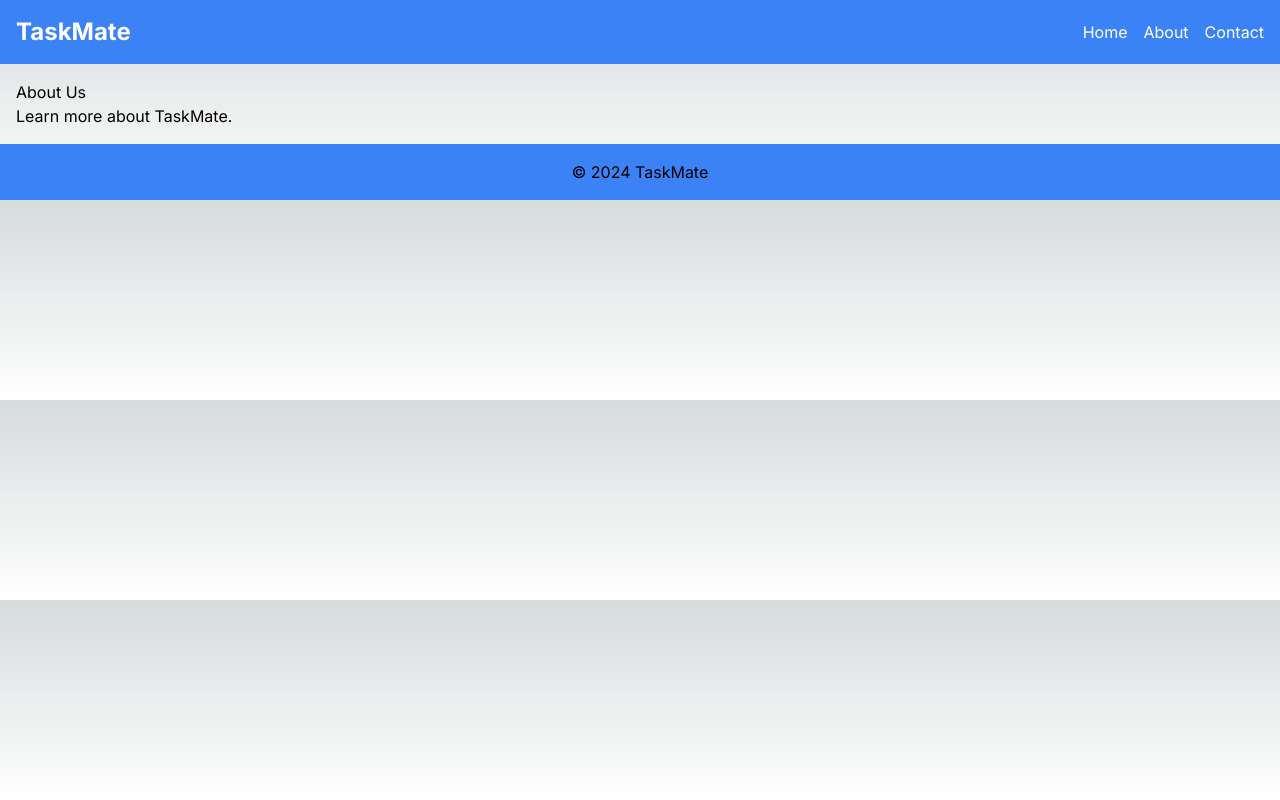
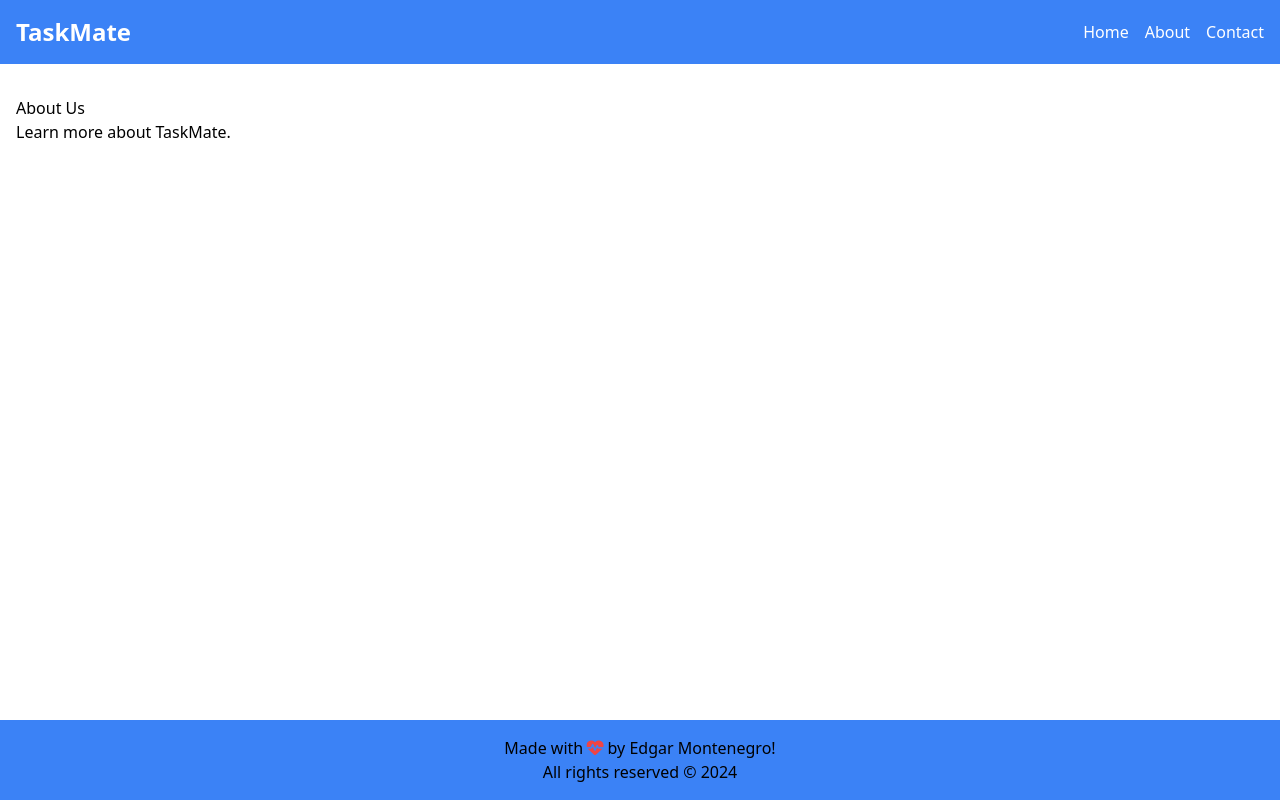
Before and after one commit to Edgarmontenegro123/task-mate, a Next.js app: page /about in a window 1280 px wide. Built offline with nearby package versions, Linux system fonts and the light colour scheme.

Commit message:
💀 Create skeleton to Home view with NavBar and Footer components

```diff
--- a/app/components/footer.tsx
+++ /dev/null
@@ -1,9 +0,0 @@
-const Footer = () => {
-    return (
-        <footer className="bg-blue-500 text-center p-4">
-            <p>© 2024 TaskMate</p>
-        </footer>
-    )
-}
-
-export default Footer
--- /dev/null
+++ b/app/components/footer/footer.tsx
@@ -0,0 +1,14 @@
+const Footer = () => {
+    const date: number = new Date().getFullYear();
+    return (
+        <div className = "fixed bottom-0 w-full h-30 p-4 bg-blue-500 text-whitesmoke text-center"
+        >
+            Made with <i className='fas fa-heart-pulse fa-beat text-red-500'
+                         style={{ '--fa-animation-duration': '2s' } as React.CSSProperties}></i> by Edgar Montenegro!
+            <br/>
+            All rights reserved &copy; {date}
+        </div>
+    )
+}
+
+export default Footer
--- a/app/components/navBar.tsx
+++ b/app/components/navBar.tsx
@@ -1,6 +1,6 @@
 const NavBar = () => {
     return (
-        <header className="bg-blue-500 text-white p-4">
+        <header className="bg-blue-500 text-white p-4 z-50 fixed top-0 left-0 w-full">
             <nav className="container mx-auto flex justify-between items-center">
                 <h1 className="text-2xl font-bold">TaskMate</h1>
                 <ul className="flex space-x-4">
--- a/app/globals.css
+++ b/app/globals.css
@@ -1,11 +1,25 @@
+@import '@fortawesome/fontawesome-free/css/all.min.css';
+
 @tailwind base;
 @tailwind components;
 @tailwind utilities;
 
+
 :root {
-  --foreground-rgb: 0, 0, 0;
-  --background-start-rgb: 214, 219, 220;
-  --background-end-rgb: 255, 255, 255;
+  --foreground-rgb: #000000;
+  --background-start-rgb: #D6DBDC;
+  --background-end-rgb: #FFFFFF;
+  --bodyLight: whitesmoke;
+  --bodyDark: #171C26;
+  --textLight: whitesmoke;
+  --textMed: #777777;
+  --backgroundBlueLight: #52B5F2;
+  --backgroundBlueDark: #1e2432;
+  --buttonRedLight: #DE2E39;
+  --buttonRedDark: #c3112d;
+  --dividerLight: rgba(0, 0, 0, 0.12);
+  --dividerDark: #0570B4FF;
+  --dividerDar: hotpink;
 }
 
 @media (prefers-color-scheme: dark) {
@@ -17,6 +31,7 @@
 }
 
 body {
+  margin: 0;
   color: rgb(var(--foreground-rgb));
   background: linear-gradient(
       to bottom,
@@ -25,9 +40,3 @@ body {
     )
     rgb(var(--background-start-rgb));
 }
-
-@layer utilities {
-  .text-balance {
-    text-wrap: balance;
-  }
-}
--- a/app/layout.tsx
+++ b/app/layout.tsx
@@ -1,11 +1,7 @@
 import type { Metadata } from "next";
-import { Inter } from "next/font/google";
 import NavBar from "../app/components/navBar";
-import Footer from "../app/components/footer";
+import Footer from "./components/footer/footer";
 import "./globals.css";
-
-
-const inter = Inter({ subsets: ["latin"] });
 
 export const metadata: Metadata = {
   title: "Task Mate",
@@ -19,9 +15,9 @@ export default function RootLayout({
 }>) {
   return (
     <html lang="en">
-      <body className={inter.className}>
+      <body>
         <NavBar />
-        <main className="container mx-auto p-4">
+        <main className="flex min-h-full flex-col items-left justify-between mt-24 ml-4 mr-4">
           {children}
         </main>
         <Footer />
--- a/app/page.tsx
+++ b/app/page.tsx
@@ -1,95 +1,7 @@
 export default function Home() {
   return (
-    <main className="flex min-h-screen flex-col items-center justify-between p-24">
-      <div className="z-10 w-full max-w-5xl items-center justify-between font-mono text-sm lg:flex">
-        <p className="fixed left-0 top-0 flex w-full justify-center border-b border-gray-300 bg-gradient-to-b from-zinc-200 pb-6 pt-8 backdrop-blur-2xl dark:border-neutral-800 dark:bg-zinc-800/30 dark:from-inherit lg:static lg:w-auto  lg:rounded-xl lg:border lg:bg-gray-200 lg:p-4 lg:dark:bg-zinc-800/30">
-          Get started by editing&nbsp;
-          <code className="font-mono font-bold">app/page.tsx</code>
-        </p>
-        <div className="fixed bottom-0 left-0 flex h-48 w-full items-end justify-center bg-gradient-to-t from-white via-white dark:from-black dark:via-black lg:static lg:size-auto lg:bg-none">
-          <a
-            className="pointer-events-none flex place-items-center gap-2 p-8 lg:pointer-events-auto lg:p-0"
-            href="https://vercel.com?utm_source=create-next-app&utm_medium=appdir-template&utm_campaign=create-next-app"
-            target="_blank"
-            rel="noopener noreferrer"
-          >
-            By{" "}
-          </a>
-        </div>
+      <div>
+          <p>Hello world, welcome to Task Mate!</p>
       </div>
-
-      <div className="relative z-[-1] flex place-items-center before:absolute before:h-[300px] before:w-full before:-translate-x-1/2 before:rounded-full before:bg-gradient-radial before:from-white before:to-transparent before:blur-2xl before:content-[''] after:absolute after:-z-20 after:h-[180px] after:w-full after:translate-x-1/3 after:bg-gradient-conic after:from-sky-200 after:via-blue-200 after:blur-2xl after:content-[''] before:dark:bg-gradient-to-br before:dark:from-transparent before:dark:to-blue-700 before:dark:opacity-10 after:dark:from-sky-900 after:dark:via-[#0141ff] after:dark:opacity-40 sm:before:w-[480px] sm:after:w-[240px] before:lg:h-[360px]">
-      </div>
-
-      <div className="mb-32 grid text-center lg:mb-0 lg:w-full lg:max-w-5xl lg:grid-cols-4 lg:text-left">
-        <a
-          href="https://nextjs.org/docs?utm_source=create-next-app&utm_medium=appdir-template&utm_campaign=create-next-app"
-          className="group rounded-lg border border-transparent px-5 py-4 transition-colors hover:border-gray-300 hover:bg-gray-100 hover:dark:border-neutral-700 hover:dark:bg-neutral-800/30"
-          target="_blank"
-          rel="noopener noreferrer"
-        >
-          <h2 className="mb-3 text-2xl font-semibold">
-            Docs{" "}
-            <span className="inline-block transition-transform group-hover:translate-x-1 motion-reduce:transform-none">
-              -&gt;
-            </span>
-          </h2>
-          <p className="m-0 max-w-[30ch] text-sm opacity-50">
-            Find in-depth information about Next.js features and API.
-          </p>
-        </a>
-
-        <a
-          href="https://nextjs.org/learn?utm_source=create-next-app&utm_medium=appdir-template-tw&utm_campaign=create-next-app"
-          className="group rounded-lg border border-transparent px-5 py-4 transition-colors hover:border-gray-300 hover:bg-gray-100 hover:dark:border-neutral-700 hover:dark:bg-neutral-800/30"
-          target="_blank"
-          rel="noopener noreferrer"
-        >
-          <h2 className="mb-3 text-2xl font-semibold">
-            Learn{" "}
-            <span className="inline-block transition-transform group-hover:translate-x-1 motion-reduce:transform-none">
-              -&gt;
-            </span>
-          </h2>
-          <p className="m-0 max-w-[30ch] text-sm opacity-50">
-            Learn about Next.js in an interactive course with&nbsp;quizzes!
-          </p>
-        </a>
-
-        <a
-          href="https://vercel.com/templates?framework=next.js&utm_source=create-next-app&utm_medium=appdir-template&utm_campaign=create-next-app"
-          className="group rounded-lg border border-transparent px-5 py-4 transition-colors hover:border-gray-300 hover:bg-gray-100 hover:dark:border-neutral-700 hover:dark:bg-neutral-800/30"
-          target="_blank"
-          rel="noopener noreferrer"
-        >
-          <h2 className="mb-3 text-2xl font-semibold">
-            Templates{" "}
-            <span className="inline-block transition-transform group-hover:translate-x-1 motion-reduce:transform-none">
-              -&gt;
-            </span>
-          </h2>
-          <p className="m-0 max-w-[30ch] text-sm opacity-50">
-            Explore starter templates for Next.js.
-          </p>
-        </a>
-
-        <a
-          href="https://vercel.com/new?utm_source=create-next-app&utm_medium=appdir-template&utm_campaign=create-next-app"
-          className="group rounded-lg border border-transparent px-5 py-4 transition-colors hover:border-gray-300 hover:bg-gray-100 hover:dark:border-neutral-700 hover:dark:bg-neutral-800/30"
-          target="_blank"
-          rel="noopener noreferrer"
-        >
-          <h2 className="mb-3 text-2xl font-semibold">
-            Deploy{" "}
-            <span className="inline-block transition-transform group-hover:translate-x-1 motion-reduce:transform-none">
-              -&gt;
-            </span>
-          </h2>
-          <p className="m-0 max-w-[30ch] text-balance text-sm opacity-50">
-            Instantly deploy your Next.js site to a shareable URL with Vercel.
-          </p>
-        </a>
-      </div>
-    </main>
   );
 }
```
Also changed, not shown: package.json (+6 -5 lines).
